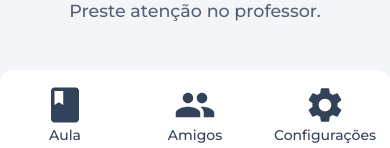
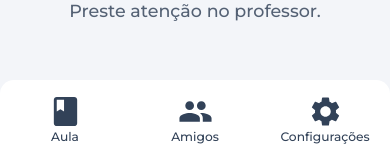
Before and after one commit to WandersonLontra/quiz_socketio_frontend, a Next.js app: page /aluno in a window 390 px wide. Shown: the part 693-841 px from the top of the page. Built offline with nearby package versions, Linux system fonts and the light colour scheme; no server answers.

Commit message:
Setting mobile style for student page

```diff
--- a/src/components/questionModal/Modal.module.scss
+++ b/src/components/questionModal/Modal.module.scss
@@ -50,7 +50,19 @@
                 border-radius: 20px;
                 background: var(--purple-500);
             }
+            @media screen and (max-width: 500px) {
+                padding: 1rem;
+                font-size: 1rem;
+
+                span{
+                    left: 1.25rem;
+                    width: 20px;
+                    height: 20px;
+                    border-radius: 20px;
+                }
+            }
         }
+
     }
 
     .container{
@@ -106,6 +118,23 @@
                 font-size: 1.25rem;
             }
         }
+        @media screen and (max-width: 500px) {
+            margin-top: 1.25rem;
+
+            button.submitButton {
+                margin-top: 1.25rem;
+                padding: 0.875rem;
+                font-size: 1rem;
+
+                >span{
+                    right: 1.25rem;
+                    width: 30px;
+                    height: 30px;
+                    border-radius: 30px;
+                    font-size: 1rem;
+                }
+            }
+        }
     }
 
     .wrapperForm{
@@ -159,5 +188,16 @@
             border: 1px solid var(--orange-500);
         }
 
+        @media screen and (max-width: 500px) {
+            padding: 1.5rem 1rem;
+            h1{
+                font-size: 1.25rem;
+            }
+            button{
+                padding: 0.5rem 1rem;
+
+                font-size: 1.25rem;
+            }
+        }
     }
 }
--- a/src/pages/aluno/Aluno.module.scss
+++ b/src/pages/aluno/Aluno.module.scss
@@ -74,7 +74,12 @@
                 height: 25px;
                 border-radius: 20px;
                 background: var(--purple-500);
+            }
 
+            @media screen and (max-width: 500px) {
+                font-size: 1rem;
+                line-height: 1.625rem;
+                padding: 1.25rem;
             }
         }
     }
@@ -89,8 +94,7 @@
         bottom: 15vh;
     }
     footer {
-        position: absolute;
-        bottom: 0;
+        margin-top: auto;
         width: 100%;
         max-width: 768px;
 
@@ -101,10 +105,6 @@
         display: grid;
         background: var(--white);
         grid-template-columns: repeat(auto-fit,minmax(80px, 1fr));
-
-        @media screen and (max-width: 500px) {
-            padding: 1rem 0 0.5rem;
-        }
 
         a {
             text-align: center;
@@ -127,5 +127,17 @@
                 color: var(--purple-600);
             }
         }
+
+        @media screen and (max-width: 500px) {
+            padding: 1rem 0 0.5rem;
+
+            a {
+                font-size: 2.5rem;
+
+                span{
+                    font-size: 0.875rem;
+                }
+            }
+        }
     }
 }
--- a/src/pages/professor/Professor.module.scss
+++ b/src/pages/professor/Professor.module.scss
@@ -79,10 +79,6 @@
         background: var(--white);
         grid-template-columns: repeat(auto-fit,minmax(80px, 1fr));
 
-        @media screen and (max-width: 500px) {
-            padding: 1rem 0 0.5rem;
-        }
-
         a {
             text-align: center;
             color: var(--gray-700);
@@ -102,6 +98,18 @@
 
             &:hover {
                 color: var(--purple-600);
+            }
+        }
+
+        @media screen and (max-width: 500px) {
+            padding: 1rem 0 0.5rem;
+
+            a {
+                font-size: 2.5rem;
+
+                span{
+                    font-size: 0.875rem;
+                }
             }
         }
     }
```
Also changed, not shown: src/components/userModal/Modal.module.scss (+14 -1 lines).
